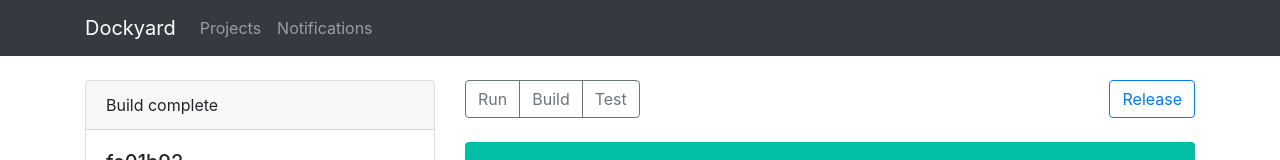
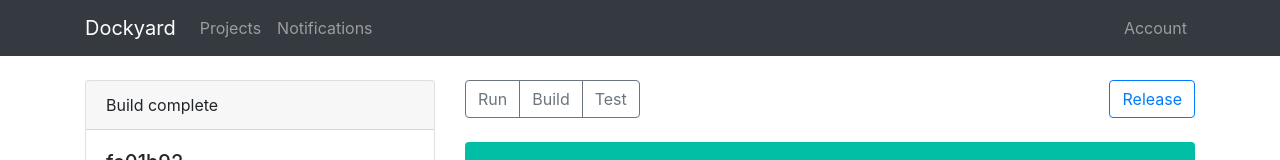
Before and after one commit to bene/dockyard-ui, a React (Create React App) app: page / in a window 1280 px wide. Shown: the top 160 px of the page. Built offline with nearby package versions, Linux system fonts and the light colour scheme.

Commit message:
Worked on Project component

```diff
--- a/src/components/Project.js
+++ b/src/components/Project.js
@@ -1,30 +1,57 @@
 import React, { Component } from 'react'
+import {
+    Container,
+    Collapse,
+    Navbar,
+    NavbarToggler,
+    NavbarBrand,
+    Nav,
+    NavItem,
+    NavLink } from 'reactstrap';
 
 class Project extends Component {
+
+    constructor(props) {
+        super(props);
+
+        this.toggle = this.toggle.bind(this);
+        this.state = {
+            isOpen: false
+        };
+    }
+    toggle() {
+        this.setState({
+            isOpen: !this.state.isOpen
+        });
+    }
 
     render() {
 
         return (
             <div className="App">
-                <nav className="navbar navbar-expand-md navbar-dark bg-dark">
-                    <div className="container">
-                        <a className="navbar-brand" href="#">Dockyard</a>
-                        <button className="navbar-toggler p-0 border-0" type="button" data-toggle="offcanvas">
-                            <span className="navbar-toggler-icon"></span>
-                        </button>
+                <Navbar color="dark" dark expand="md">
+                    <Container>
+                        <NavbarBrand href="/">Dockyard</NavbarBrand>
+                        <NavbarToggler onClick={ this.toggle } />
 
-                        <div className="navbar-collapse offcanvas-collapse" id="navbarsExampleDefault">
-                            <ul className="navbar-nav mr-auto">
-                                <li className="nav-item">
-                                    <a className="nav-link" href="#">Projects</a>
-                                </li>
-                                <li className="nav-item">
-                                    <a className="nav-link" href="#">Notifications</a>
-                                </li>
-                            </ul>
-                        </div>
-                    </div>
-                </nav>
+                        <Collapse isOpen={ this.state.isOpen } navbar>
+                            <Nav navbar>
+                                <NavItem>
+                                    <NavLink href="/projects/">Projects</NavLink>
+                                </NavItem>
+                                <NavItem>
+                                    <NavLink href="/notifications">Notifications</NavLink>
+                                </NavItem>
+                            </Nav>
+
+                            <Nav className="ml-auto" navbar>
+                                <NavItem>
+                                    <NavLink href="/projects/">Account</NavLink>
+                                </NavItem>
+                            </Nav>
+                        </Collapse>
+                    </Container>
+                </Navbar>
 
                 <main role={"main"} className={"mt-4 container"}>
                     <div className={"row"}>
```
